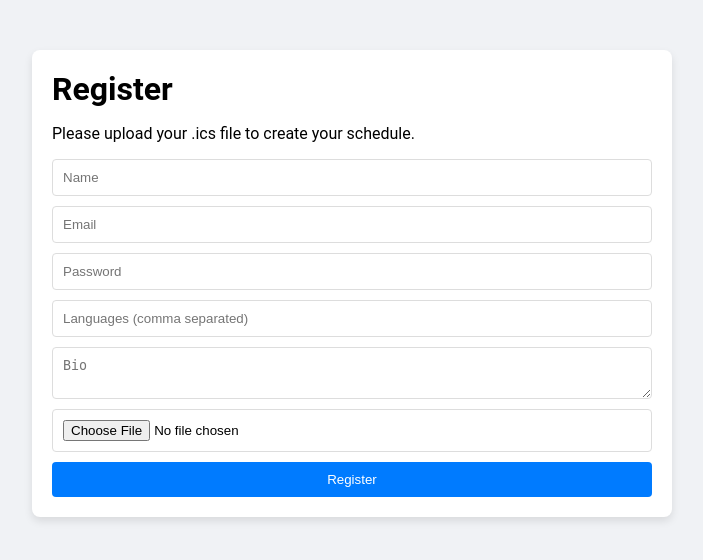
After one commit to jeodn/deltahacks-test, a Flask app: page /register in a window 1280 px wide. The commit adds this page. Shown: the top 560 px of the page, without its empty margins (288-991 px from the left). Run offline with Flask 3, Linux system fonts and the light colour scheme.

Commit message:
Added goofy UI

```diff
--- a/frontend/app.py
+++ b/frontend/app.py
@@ -1,21 +1,38 @@
-from flask import Flask, render_template
-from front_end_helpers import *
-
-EARLIEST_START_TIME = 8
-LATEST_START_TIME = 20
+from flask import Flask, render_template, request, redirect, url_for
+import os
 
 app = Flask(__name__)
+app.config['UPLOAD_FOLDER'] = os.path.join(os.path.dirname(__file__), '..', 'backend', 'data')
 
 @app.route('/')
+def start():
+    return render_template('start.html')
+
+@app.route('/schedule')
 def index():
+    user_name = request.args.get('name', 'User')
     test_schedule = {
-        "Mon": range(LATEST_START_TIME - EARLIEST_START_TIME),
-        "Tue": range(LATEST_START_TIME - EARLIEST_START_TIME),
-        "Wed": range(LATEST_START_TIME - EARLIEST_START_TIME),
-        "Thu": range(LATEST_START_TIME - EARLIEST_START_TIME),
-        "Fri": range(LATEST_START_TIME - EARLIEST_START_TIME),
+        "Mon": range(8, 20),
+        "Tue": range(8, 20),
+        "Wed": range(8, 20),
+        "Thu": range(8, 20),
+        "Fri": range(8, 20),
     }
-    return render_template('index.html', schedule = test_schedule)
+    return render_template('index.html', schedule=test_schedule, user_name=user_name)
+
+@app.route('/register', methods=['GET', 'POST'])
+def register():
+    if request.method == 'POST':
+        if 'ics_file' not in request.files:
+            return 'No file part'
+        file = request.files['ics_file']
+        if file.filename == '':
+            return 'No selected file'
+        if file:
+            file.save(os.path.join(app.config['UPLOAD_FOLDER'], 'user.ics'))
+            user_name = request.form['name']
+            return redirect(url_for('index', name=user_name))
+    return render_template('register.html')
 
 if __name__ == "__main__":
-    app.run(debug = True)
+    app.run(debug=True)
--- a/frontend/static/style.css
+++ b/frontend/static/style.css
@@ -1,3 +1,107 @@
+body {
+    font-family: 'Roboto', sans-serif;
+    background-color: #f0f2f5;
+    margin: 0;
+    padding: 0;
+}
+
+.header {
+    text-align: center;
+    padding: 20px;
+    background-color: #007bff;
+    color: white;
+}
+
 h1 {
-    color: red;
+    margin: 0;
+    font-size: 2em;
 }
+
+h2 {
+    color: #333;
+    font-size: 1.5em;
+    margin: 0;
+    padding: 10px;
+    background-color: #007bff;
+    color: white;
+    text-align: center;
+}
+
+.calendar {
+    display: grid;
+    grid-template-columns: repeat(5, 1fr);
+    gap: 10px;
+    padding: 20px;
+}
+
+.calendar_day {
+    background-color: white;
+    border-radius: 8px;
+    box-shadow: 0 4px 8px rgba(0, 0, 0, 0.1);
+    overflow: hidden;
+}
+
+.timeslot {
+    border-bottom: 1px solid #ddd;
+    padding: 10px;
+    text-align: center;
+}
+
+.timeslot:last-child {
+    border-bottom: none;
+}
+
+.timeslot p {
+    margin: 0;
+    color: #555;
+}
+
+.footer {
+    text-align: center;
+    padding: 20px;
+    background-color: #007bff;
+    color: white;
+    position: fixed;
+    width: 100%;
+    bottom: 0;
+}
+
+.container {
+    max-width: 600px;
+    margin: 50px auto;
+    padding: 20px;
+    background-color: white;
+    border-radius: 8px;
+    box-shadow: 0 4px 8px rgba(0, 0, 0, 0.1);
+}
+
+form {
+    display: flex;
+    flex-direction: column;
+}
+
+form input, form textarea {
+    margin-bottom: 10px;
+    padding: 10px;
+    border: 1px solid #ddd;
+    border-radius: 4px;
+}
+
+form button {
+    padding: 10px;
+    background-color: #007bff;
+    color: white;
+    border: none;
+    border-radius: 4px;
+    cursor: pointer;
+}
+
+form button:hover {
+    background-color: #0056b3;
+}
+
+form p {
+    text-align: center;
+    font-size: 1.2em;
+    color: #333;
+}
--- /dev/null
+++ b/frontend/templates/register.html
@@ -0,0 +1,23 @@
+<!DOCTYPE html>
+<html lang="en">
+<head>
+    <meta charset="UTF-8">
+    <title>Register</title>
+    <link rel="stylesheet" href="{{ url_for('static', filename='style.css') }}">
+</head>
+<body>
+    <div class="container">
+        <h1>Register</h1>
+        <p>Please upload your .ics file to create your schedule.</p>
+        <form action="{{ url_for('register') }}" method="post" enctype="multipart/form-data">
+            <input type="text" name="name" placeholder="Name" required>
+            <input type="email" name="email" placeholder="Email" required>
+            <input type="password" name="password" placeholder="Password" required>
+            <input type="text" name="languages" placeholder="Languages (comma separated)" required>
+            <textarea name="bio" placeholder="Bio" required></textarea>
+            <input type="file" name="ics_file" accept=".ics" required>
+            <button type="submit">Register</button>
+        </form>
+    </div>
+</body>
+</html>
```
Also changed, not shown: frontend/templates/index.html (+15 -12 lines), frontend/templates/start.html (added, +16 -0 lines).
